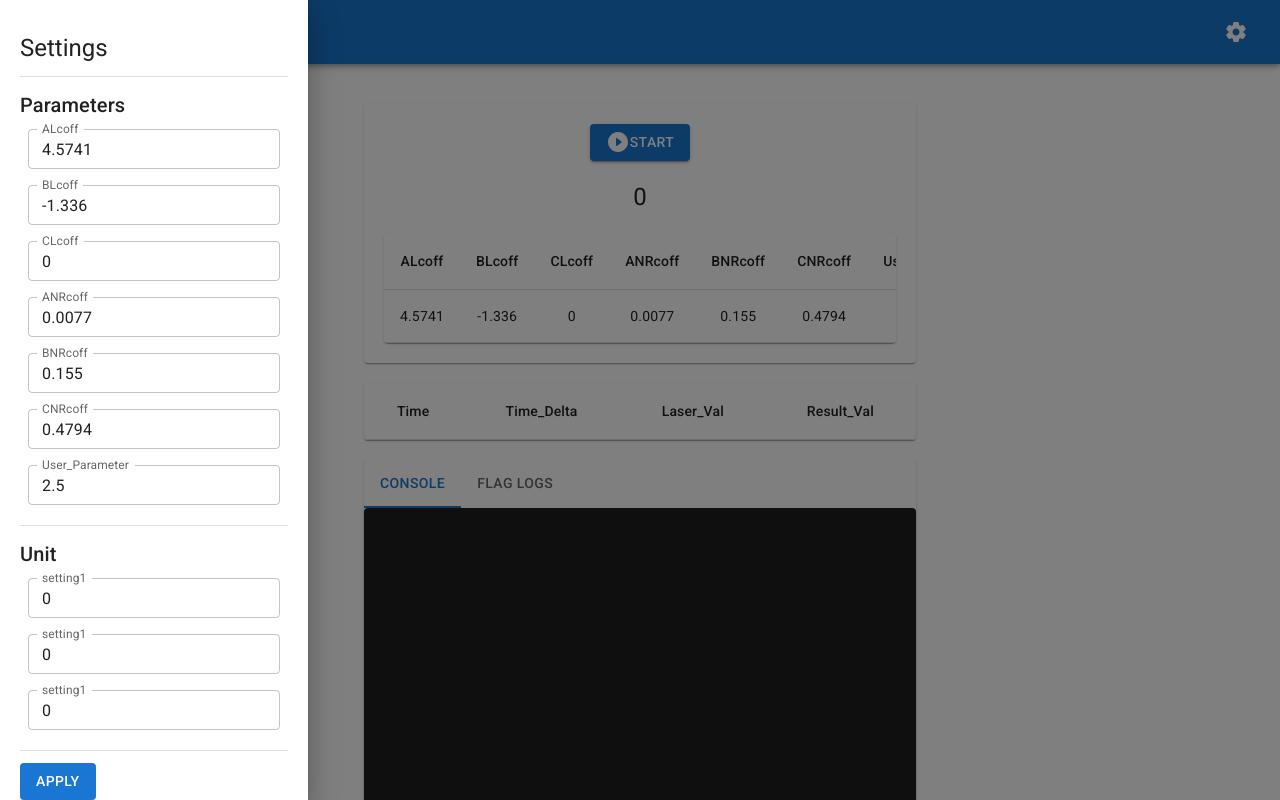
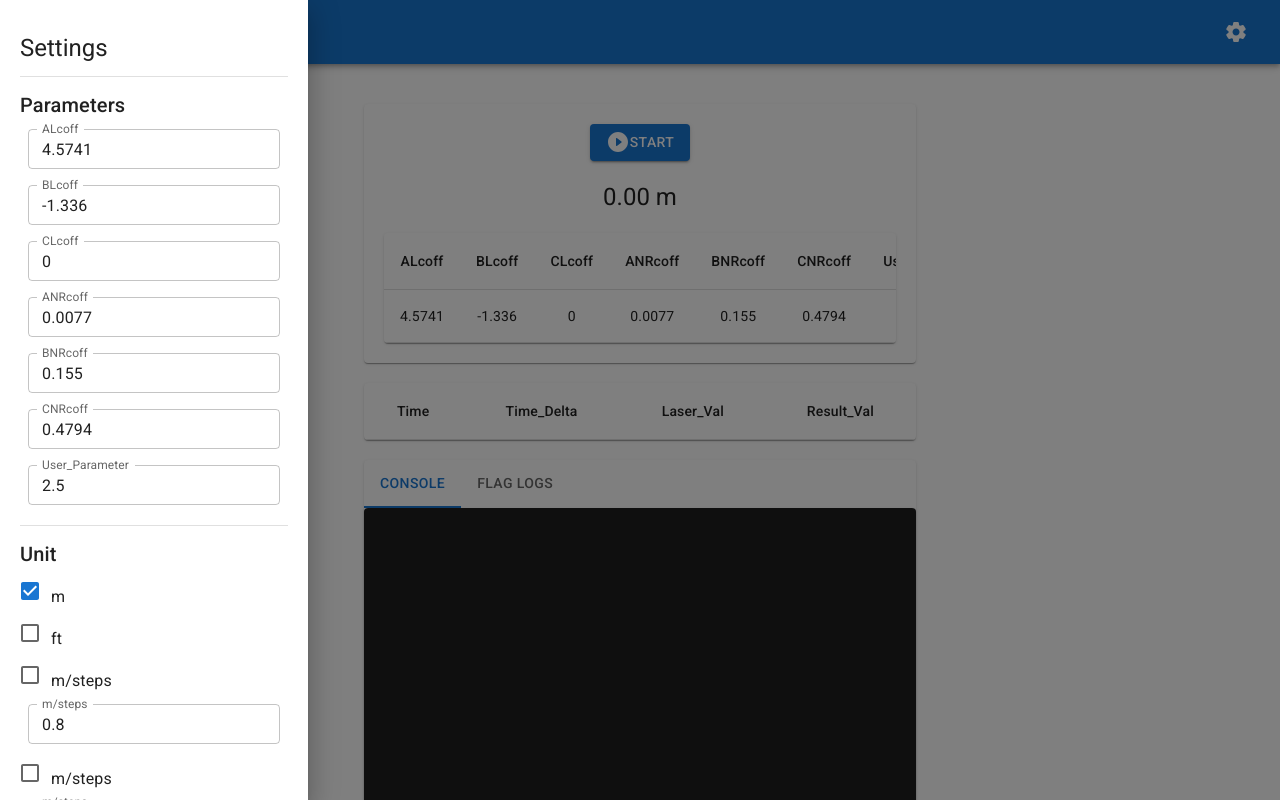
Before and after one commit to sunrisehouse/blackhole, a React (Create React App) app: page / in a window 1280 px wide. Both pictures are taken after a click on the button 1236 px from the left and 32 px from the top of the page. Shown: the top 800 px of the page. Built offline with nearby package versions, Linux system fonts and the light colour scheme.

Commit message:
feat: user parameter 추가

```diff
--- a/src/App.js
+++ b/src/App.js
@@ -1,6 +1,6 @@
-import { useEffect, useReducer, useRef, useState } from 'react';
+import { useEffect, useReducer, useState } from 'react';
 import './App.css';
-import { AppBar, Box, Button, ButtonGroup, Container, Divider, Drawer, IconButton, Paper, Table, TableBody, TableCell, TableContainer, TableHead, TableRow, TextField, Toolbar, Typography } from '@mui/material';
+import { AppBar, Box, Button, Container, Drawer, IconButton, Paper, Table, TableBody, TableCell, TableContainer, TableHead, TableRow, Toolbar, Typography } from '@mui/material';
 import { CircularBuffer } from './circulate-buffer';
 import { initAccelerometer, initAudio, initGyroscope } from './sensors';
 import { EventDetector } from './event-detector';
@@ -11,8 +11,9 @@ import PauseCircleFilledRoundedIcon from '@mui/icons-material/PauseCircleFilledR
 import NotStartedRoundedIcon from '@mui/icons-material/NotStartedRounded';
 import { DebuggingView } from './DebuggingView';
 import { addConsoleLog } from './consolelog';
+import { SettingsView } from './SettingsView';
 
-const APP_VERSION = 'v0.0.6';
+const APP_VERSION = 'v0.0.7';
 
 const audioBuffer = new CircularBuffer(10000000);
 const accelBuffer = new CircularBuffer(10000000);
@@ -25,6 +26,7 @@ let gyroscope = null;
 const detector = new EventDetector();
 
 let startTime = 0;
+
 
 function settingViewReducer(state, action) {
   if (action.type === 'open') return { ...state, isOpen: true };
@@ -40,21 +42,20 @@ function measurementReducer(state, action) {
   throw Error('Unknown action.');
 }
 
+function getUnitSign(unit) {
+  if (unit === 'm') return 'm';
+  else if (unit === 'ft') return 'ft';
+  else if (unit === 'mPerSteps') return 'm/steps';
+  else if (unit === 'ftPerSteps') return 'ft/steps';
+  return '';
+}
+
 function App() {
   const [settingViewState, dispatchSettingView] = useReducer(settingViewReducer, { isOpen: false });
   const [measurementState, dispatchMeasurement] = useReducer(measurementReducer, { isInit: false, isStart: false });
   const [fetchDataIntervalId, setFetchDataIntervalId] = useState(null);
   const [flagChageLogs, setFlagChangeLogs] = useState([]);
   const [results, setResults] = useState([]);
-  const inputRefs = {
-    alCoffRef: useRef(null),
-    blCoffRef: useRef(null),
-    clCoffRef: useRef(null),
-    anrCoffRef: useRef(null),
-    bnrCoffRef: useRef(null),
-    cnrCoffRef: useRef(null),
-    userParameterRef: useRef(null),
-  }
   const [settings, setSettings] = useState({
     alCoff: 4.5741,
     blCoff: -1.336,
@@ -63,6 +64,11 @@ function App() {
     bnrCoff: 0.155,
     cnrCoff: 0.4794,
     userParameter: 2.5,
+    unit: 'm',
+    mPerM: 1,
+    ftPerM: 3.28084,
+    mPerSteps: 0.8,
+    ftPerSteps: 2.3,
   });
 
   useEffect(() => {
@@ -91,9 +97,19 @@ function App() {
               const timeDelta = (event.ts2Time - event.ts1Time) * 0.001; // sec 로 변환
               const laserVal = settings.alCoff * (timeDelta ** settings.blCoff) + settings.clCoff;
               const resultVal =
-                (settings.anrCoff * (laserVal ** 2) + settings.bnrCoff * laserVal + settings.cnrCoff)
-                * settings.userParameter;
-              return { laserVal, resultVal, time: event.trTime - startTime, timeDelta };
+                `${(settings.anrCoff * (laserVal ** 2) + settings.bnrCoff * laserVal + settings.cnrCoff)
+                * settings.userParameter
+                * (settings.unit === 'm' ? settings.mPerM
+                  : settings.unit === 'ft' ? settings.ftPerM
+                  : settings.unit === 'mPerSteps' ? settings.mPerSteps
+                  : settings.unit === 'ftPerSteps' ? settings.ftPerSteps
+                  : 1).toFixed(2)} ${getUnitSign(settings.unit)}`;
+              return {
+                laserVal,
+                resultVal,
+                time: event.trTime - startTime,
+                timeDelta,
+              };
             });
           } else {
             return results;
@@ -146,15 +162,24 @@ function App() {
     dispatchMeasurement({ type: 'start' });
   };
 
-  const handleClickApply = (e) => {
+  const handleClickApply = ({
+    alCoff, blCoff, clCoff, anrCoff, bnrCoff, cnrCoff, userParameter,
+    unit, mPerM, ftPerM, mPerSteps, ftPerSteps,
+  }) => {
     try {
       setSettings({
-        alCoff: Number(inputRefs.alCoffRef.current.value),
-        blCoff: Number(inputRefs.blCoffRef.current.value),
-        clCoff: Number(inputRefs.clCoffRef.current.value),
-        anrCoff: Number(inputRefs.anrCoffRef.current.value),
-        bnrCoff: Number(inputRefs.bnrCoffRef.current.value),
-        cnrCoff: Number(inputRefs.cnrCoffRef.current.value),
+        alCoff: Number(alCoff),
+        blCoff: Number(blCoff),
+        clCoff: Number(clCoff),
+        anrCoff: Number(anrCoff),
+        bnrCoff: Number(bnrCoff),
+        cnrCoff: Number(cnrCoff),
+        userParameter: Number(userParameter),
+        unit,
+        mPerM: Number(mPerM),
+        ftPerM: Number(ftPerM),
+        mPerSteps: Number(mPerSteps),
+        ftPerSteps: Number(ftPerSteps),
       });
       dispatchSettingView({ type: 'close' })
     } catch(e) {
@@ -238,7 +263,7 @@ function App() {
               margin: '20px 0'
             }}
           >
-            {results.length > 0 ? results[results.length - 1].resultVal : '0'}
+            {results.length > 0 ? results[results.length - 1].resultVal : `0.00 ${settings.unit}`}
           </Typography>
           <TableContainer
             component={Paper}
@@ -312,139 +337,10 @@ function App() {
         open={settingViewState.isOpen}
         onClose={() => dispatchSettingView({ type: 'toggle' })}
       >
-        <Box
-          // component="form"
-          sx={{
-            padding: '20px',
-            '& .MuiTextField-root': { m: 1, width: '25ch' },
-            '& .MuiTypography-root': { marginTop: '12px' },
-            '& .MuiDivider-root': { margin: '12px 0' },
-          }}
-          noValidate
-          autoComplete="off"
-        >
-          <Typography
-            variant="h5"
-          >
-            Settings
-          </Typography>
-          <Divider/>
-          <Typography
-            variant="h6"
-          >
-            Parameters
-          </Typography>
-          <div>
-            <TextField
-              label="ALcoff"
-              name="alCoff"
-              defaultValue={settings.alCoff}
-              type="number"
-              size="small"
-              inputRef={inputRefs.alCoffRef}
-            />
-          </div>
-          <div>
-            <TextField
-              label="BLcoff"
-              name="blCoff"
-              defaultValue={settings.blCoff}
-              type="number"
-              size="small"
-              inputRef={inputRefs.blCoffRef}
-            />
-          </div>
-          <div>
-            <TextField
-              label="CLcoff"
-              name="clCoff"
-              defaultValue={settings.clCoff}
-              type="number"
-              size="small"
-              inputRef={inputRefs.clCoffRef}
-            />
-          </div>
-          <div>
-            <TextField
-              label="ANRcoff"
-              name="anrCoff"
-              defaultValue={settings.anrCoff}
-              type="number"
-              size="small"
-              inputRef={inputRefs.anrCoffRef}
-            />
-          </div>
-          <div>
-            <TextField
-              label="BNRcoff"
-              name="bnrCoff"
-              defaultValue={settings.bnrCoff}
-              type="number"
-              size="small"
-              inputRef={inputRefs.bnrCoffRef}
-            />
-          </div>
-          <div>
-            <TextField
-              label="CNRcoff"
-              name="cnrCoff"
-              defaultValue={settings.cnrCoff}
-              type="number"
-              size="small"
-              inputRef={inputRefs.cnrCoffRef}
-            />
-          </div>
-          <div>
-            <TextField
-              label="User_Parameter"
-              name="userParameter"
-              defaultValue={settings.userParameter}
-              type="number"
-              size="small"
-              inputRef={inputRefs.userParameterRef}
-            />
-          </div>
-          <Divider/>
-          <Typography
-            variant="h6"
-          >
-            Unit
-          </Typography>
-          <div>
-            <TextField
-              label="setting1"
-              defaultValue="0"
-              type="number"
-              size="small"
-            />
-          </div>
-          <div>
-            <TextField
-              label="setting1"
-              defaultValue="0"
-              type="number"
-              size="small"
-            />
-          </div>
-          <div>
-            <TextField
-              label="setting1"
-              defaultValue="0"
-              type="number"
-              size="small"
-            />
-          </div>
-          <Divider/>
-          <ButtonGroup>
-            <Button
-              variant="contained"
-              type="submit"
-              onClick={handleClickApply}
-            >
-              Apply
-            </Button>
-          </ButtonGroup>
-        </Box>
+        <SettingsView
+          initialSettings={settings}
+          onClickApply={handleClickApply}
+        />
       </Drawer>
     </div>
   );
--- /dev/null
+++ b/src/SettingsView.js
@@ -0,0 +1,177 @@
+import { Box, Button, ButtonGroup, Checkbox, Divider, FormControlLabel, FormGroup, TextField, Typography } from "@mui/material";
+import { useState } from "react";
+
+export function SettingsView({
+  initialSettings,
+  onClickApply,
+}) {
+  const [settings, setSettings] = useState(initialSettings);
+
+  const handleParametersChange = (event) => {
+    setSettings((prevSettings) => ({
+      ...prevSettings,
+      [event.target.name]: event.target.value,
+    }));
+  }
+  const handleUnitCheckBoxChange = (event) => {
+    setSettings((prevUnitChekcs) => ({
+      ...prevUnitChekcs,
+      unit: event.target.name,
+    }));
+  };
+
+  const handleClickApply = () => {
+    onClickApply(settings);
+  };
+
+
+  return (
+    <Box
+      // component="form"
+      sx={{
+        padding: '20px',
+        '& .MuiTextField-root': { m: 1, width: '25ch' },
+        '& .MuiTypography-root': { marginTop: '12px' },
+        '& .MuiDivider-root': { margin: '12px 0' },
+      }}
+      noValidate
+      autoComplete="off"
+    >
+      <Typography
+        variant="h5"
+      >
+        Settings
+      </Typography>
+      <Divider/>
+      <Typography
+        variant="h6"
+      >
+        Parameters
+      </Typography>
+      <div>
+        <TextField
+          label="ALcoff"
+          name="alCoff"
+          type="number"
+          size="small"
+          value={settings.alCoff}
+          onChange={handleParametersChange}
+        />
+      </div>
+      <div>
+        <TextField
+          label="BLcoff"
+          name="blCoff"
+          type="number"
+          size="small"
+          value={settings.blCoff}
+          onChange={handleParametersChange}
+        />
+      </div>
+      <div>
+        <TextField
+          label="CLcoff"
+          name="clCoff"
+          type="number"
+          size="small"
+          value={settings.clCoff}
+          onChange={handleParametersChange}
+        />
+      </div>
+      <div>
+        <TextField
+          label="ANRcoff"
+          name="anrCoff"
+          type="number"
+          size="small"
+          value={settings.anrCoff}
+          onChange={handleParametersChange}
+        />
+      </div>
+      <div>
+        <TextField
+          label="BNRcoff"
+          name="bnrCoff"
+          type="number"
+          size="small"
+          value={settings.bnrCoff}
+          onChange={handleParametersChange}
+        />
+      </div>
+      <div>
+        <TextField
+          label="CNRcoff"
+          name="cnrCoff"
+          type="number"
+          size="small"
+          value={settings.cnrCoff}
+          onChange={handleParametersChange}
+        />
+      </div>
+      <div>
+        <TextField
+          label="User_Parameter"
+          name="userParameter"
+          type="number"
+          size="small"
+          value={settings.userParameter}
+          onChange={handleParametersChange}
+        />
+      </div>
+      <Divider/>
+      <Typography
+        variant="h6"
+      >
+        Unit
+      </Typography>
+      <FormGroup>
+        <FormControlLabel control={
+          <Checkbox
+            name='m'
+            checked={settings.unit === 'm'}
+            onChange={handleUnitCheckBoxChange} />} label="m" />
+        <FormControlLabel control={
+          <Checkbox
+            name='ft'
+            checked={settings.unit === 'ft'}
+            onChange={handleUnitCheckBoxChange} />} label="ft" />
+        <FormControlLabel control={
+          <Checkbox
+            name="mPerSteps"
+            checked={settings.unit === 'mPerSteps'}
+            onChange={handleUnitCheckBoxChange} />} label="m/steps" />
+        <TextField
+          label="m/steps"
+          name="mPerSteps"
+          type="number"
+          size="small"
+          value={settings.mPerSteps}
+          onChange={handleParametersChange}
+        />
+        <FormControlLabel control={
+          <Checkbox
+            name="ftPerSteps"
+            checked={settings.unit === 'ftPerSteps'}
+            onChange={handleUnitCheckBoxChange} />} label="m/steps" />
+        <TextField
+          label="m/steps"
+          name="ftPerSteps"
+          type="number"
+          size="small"
+          value={settings.ftPerSteps}
+          onChange={handleParametersChange}
+        />
+      </FormGroup>
+      <Divider/>
+      <ButtonGroup>
+        <Button
+          variant="contained"
+          type="submit"
+          onClick={handleClickApply}
+        >
+          Apply
+        </Button>
+      </ButtonGroup>
+    </Box>
+  )
+}
```
Also changed, not shown: public/index.html (+4 -5 lines), public/logo192.png (deleted), public/logo512.png (deleted), public/manifest.json (deleted), public/robots.txt (deleted), 11 other files (tests, documents, lock files or other folders).
